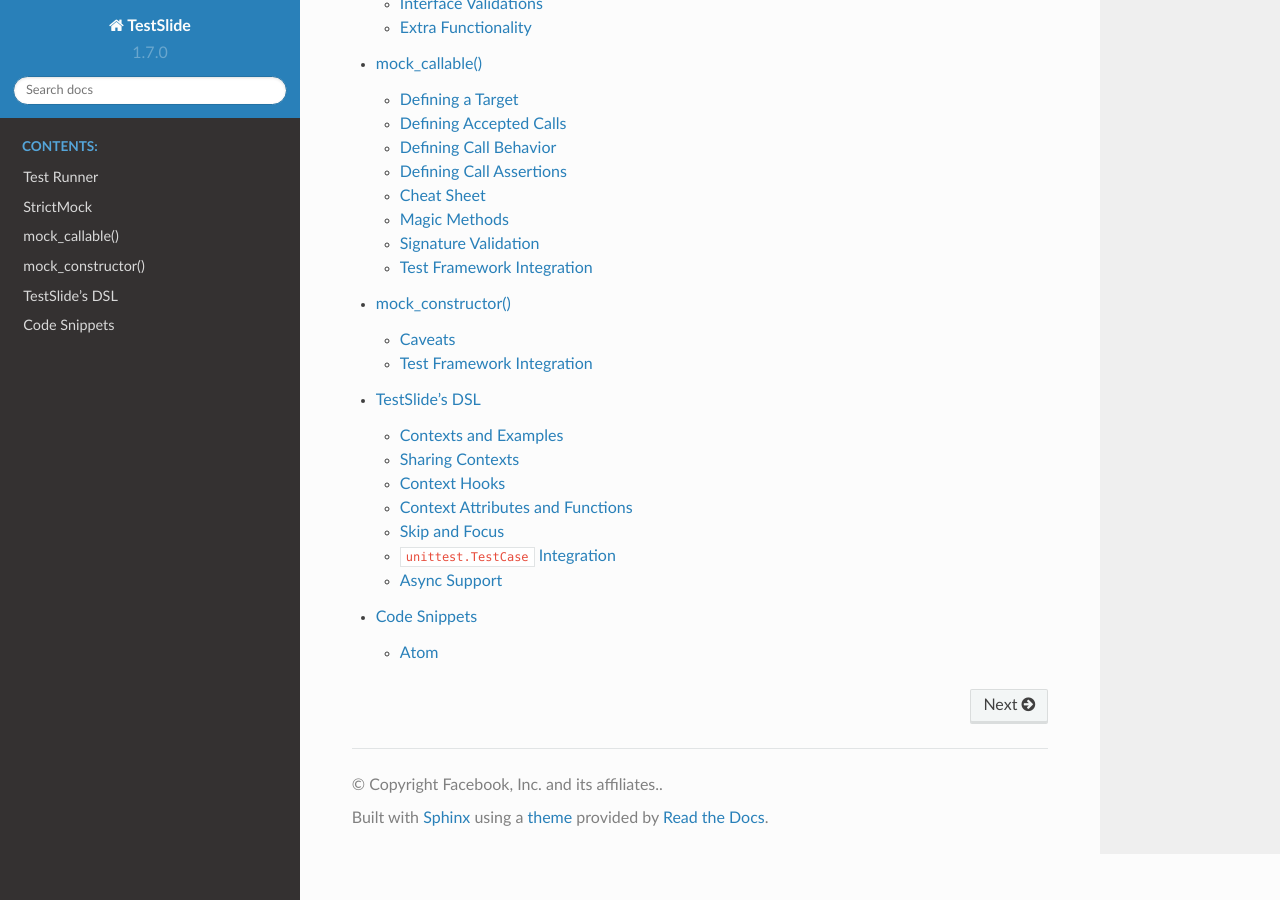
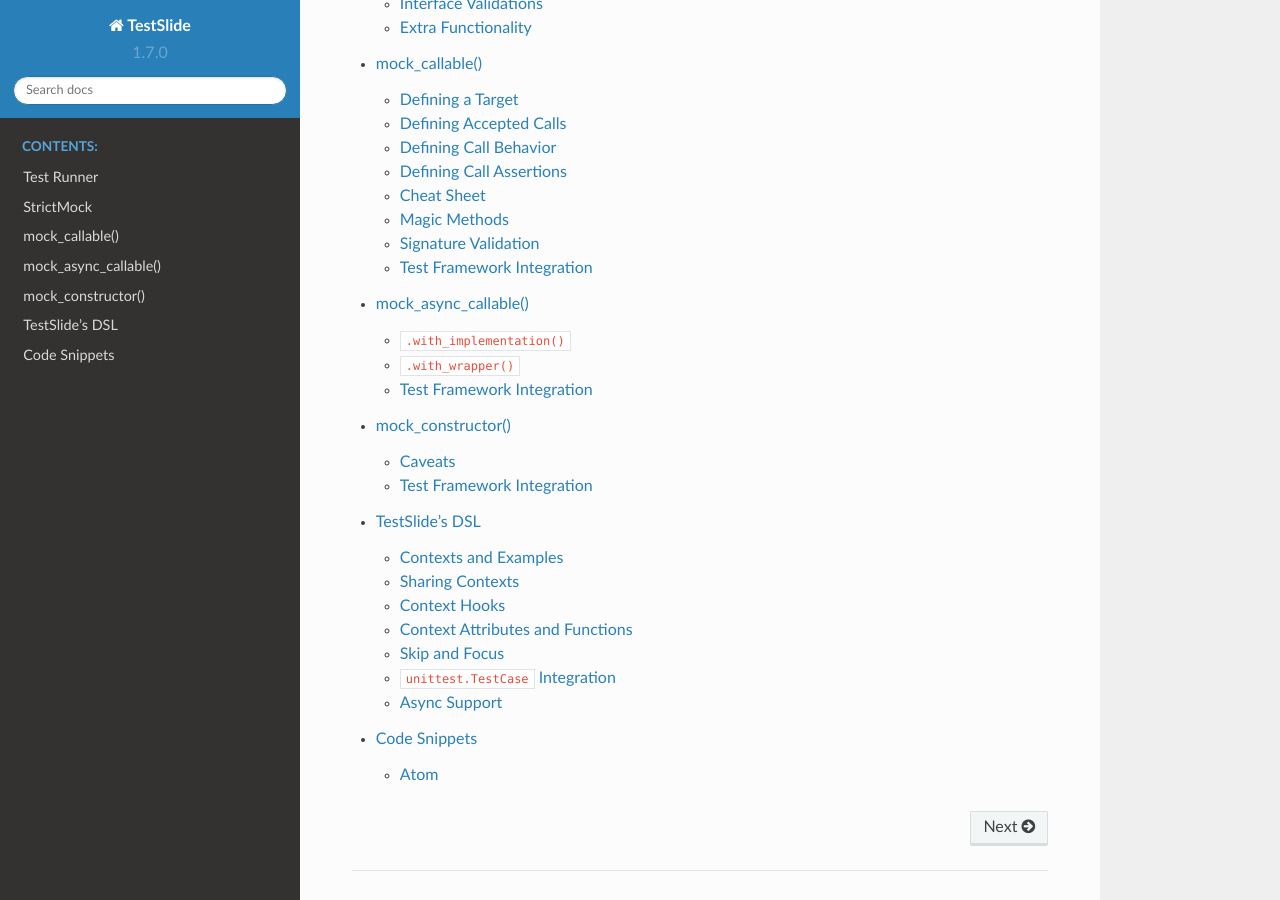
Before and after one commit to facebook/TestSlide, a Sphinx documentation site: the page built from docs/index.rst, in a window 1280 px wide and 900 px high, scrolled down 2441 px. Built offline with Sphinx 7.4.7 and the Read the Docs theme 2.0.0, drawn with Linux system fonts in a browser that asks for light colours; some of the changed lines change nothing that is shown.

Commit message:
Add docs

```diff
--- a/docs/index.rst
+++ b/docs/index.rst
@@ -81,6 +81,7 @@
    test_runner/index.rst
    strict_mock/index.rst
    mock_callable/index.rst
+   mock_async_callable/index.rst
    mock_constructor/index.rst
    testslide_dsl/index.rst
    code_snippets/index.rst
--- /dev/null
+++ b/docs/mock_async_callable/index.rst
@@ -0,0 +1,37 @@
+mock_async_callable()
+=====================
+
+Just like :doc:`../mock_callable/index` works with regular callables, ``mock_async_callable()`` works with `coroutine functions <https://docs.python.org/3/glossary.html#term-coroutine-function>`_. It implements virtually the same interface (including with all its goodies), with only the following minor differences.
+
+``.with_implementation()``
+--------------------------
+
+It requires an async function:
+
+.. code-block:: python
+
+  async def async_func():
+    return 33
+
+  self.mock_async_callable(some_object, 'some_method_name')\
+    .with_implementation(async_func)
+  await some_object.some_method_name()  # => 33
+
+``.with_wrapper()``
+-------------------
+
+It requires an async function:
+
+.. code-block:: python
+
+  async def async_trim_query(original_async_callable):
+    return await original_async_callable()[0:5]
+
+  self.mock_async_callable(some_service, 'big_query')\
+    .with_wrapper(async_trim_query)
+  await some_service.big_query()  # => returns trimmed list
+
+Test Framework Integration
+--------------------------
+
+Follows the exact same model as ``mock_callable()``, but it should be invoked as ``testslide.mock_callable.mock_async_callable``.
```
